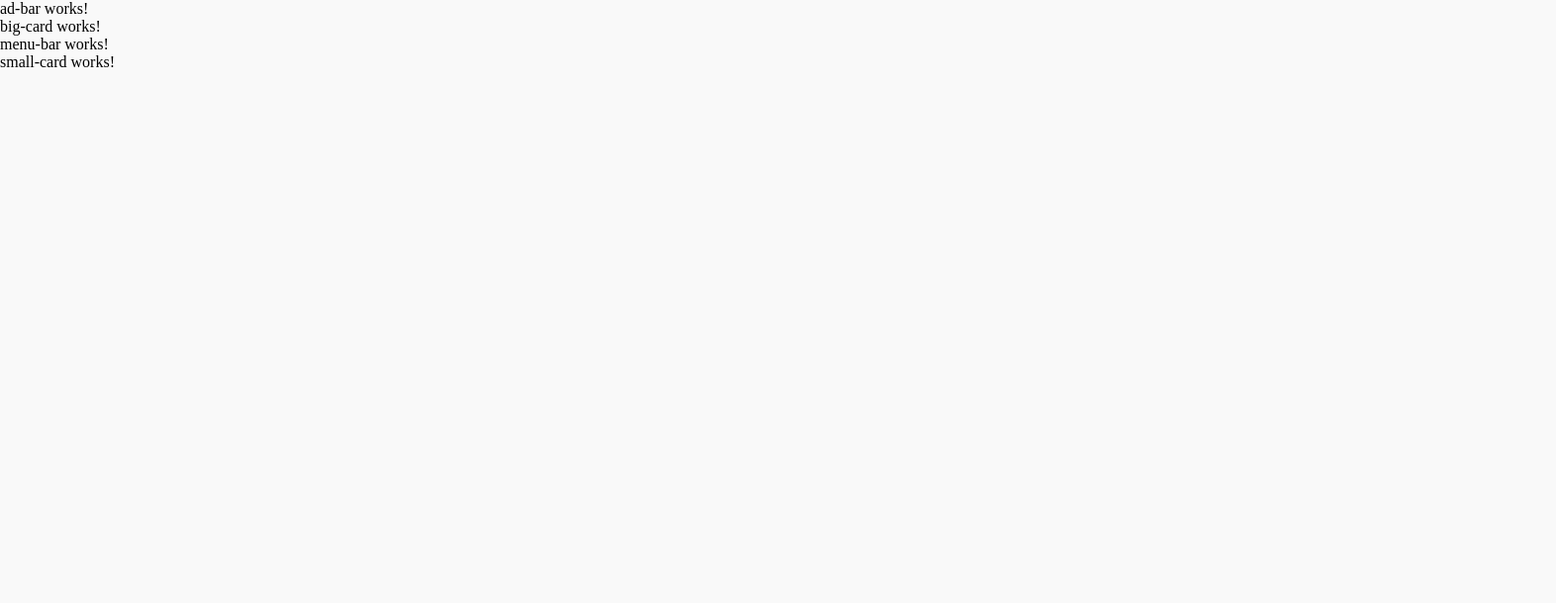
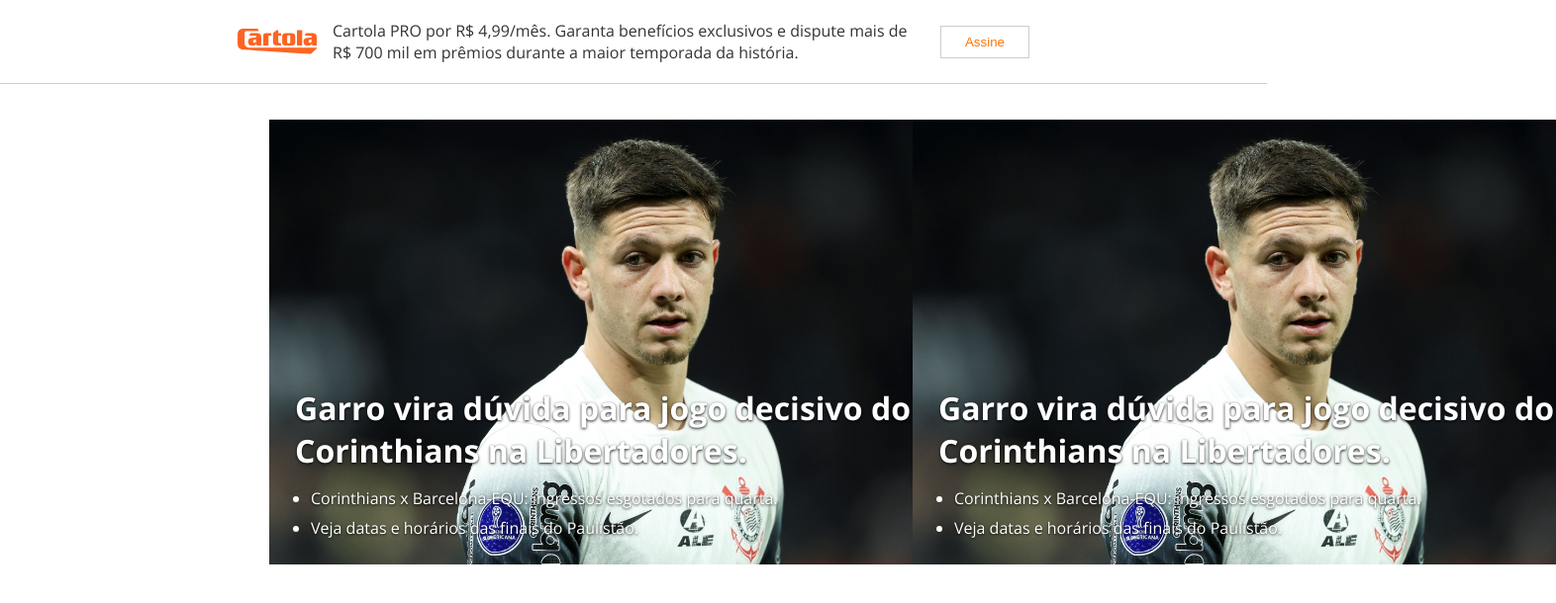
Before and after one commit to diegodemello/angular-blog, an Angular app: page / in a window 1280 px wide. Shown: the top 610 px of the page at 99% size, 1572 px wide, since content can reach past the window. Built offline with nearby package versions, Linux system fonts and the light colour scheme.

Commit message:
Estrutura e estilo do ad-bar e big-card.

```diff
--- a/src/app/app.component.css
+++ b/src/app/app.component.css
@@ -0,0 +1 @@
+@import url('https://fonts.googleapis.com/css2?family=Open+Sans:ital,wght@0,300..800;1,300..800&display=swap');
--- a/src/app/app.component.html
+++ b/src/app/app.component.html
@@ -1,5 +1,2 @@
+<app-home></app-home>
 <router-outlet></router-outlet>
-<app-ad-bar></app-ad-bar>
-<app-big-card></app-big-card>
-<app-menu-bar></app-menu-bar>
-<app-small-card></app-small-card>
--- a/src/app/app.module.ts
+++ b/src/app/app.module.ts
@@ -7,6 +7,7 @@
 import { AdBarComponent } from './components/ad-bar/ad-bar.component';
 import { BigCardComponent } from './components/big-card/big-card.component';
 import { SmallCardComponent } from './components/small-card/small-card.component';
+import { HomeComponent } from './pages/home/home.component';
 
 @NgModule({
   declarations: [
@@ -14,7 +15,8 @@
     MenuBarComponent,
     AdBarComponent,
     BigCardComponent,
-    SmallCardComponent
+    SmallCardComponent,
+    HomeComponent
   ],
   imports: [
     BrowserModule,
--- a/src/app/components/ad-bar/ad-bar.component.css
+++ b/src/app/components/ad-bar/ad-bar.component.css
@@ -0,0 +1,33 @@
+*{
+    background-color: white;
+}
+
+.container__ad-bar{
+    color: #333;
+    font-family: "Open Sans", sans-serif;
+    display: flex;
+    justify-content: center;
+    border-bottom: solid 1px #ccc;
+}
+
+.content{
+    padding-inline: 15rem;
+    margin-top: 20px;
+    margin-bottom: 20px;
+    display: flex;
+    align-items: center;
+}
+
+img{
+    width: 80px;
+    margin-right: 16px;
+}
+
+button{
+    margin-left: 16px;
+    padding: 8px;
+    border-style: none;
+    border: solid 1px #ccc;
+    color: #ff7400;
+    padding-inline: 24px;
+}
--- a/src/app/components/ad-bar/ad-bar.component.html
+++ b/src/app/components/ad-bar/ad-bar.component.html
@@ -1 +1,7 @@
-<p>ad-bar works!</p>
+<div class="container__ad-bar">
+    <div class="content">
+        <img src="../../../assets/cartola.svg" alt="Cartola">
+        <span>Cartola PRO por R$ 4,99/mês. Garanta benefícios exclusivos e dispute mais de R$ 700 mil em prêmios durante a maior temporada da história.</span>
+        <button>Assine</button>
+    </div>
+</div>
--- a/src/app/components/big-card/big-card.component.css
+++ b/src/app/components/big-card/big-card.component.css
@@ -0,0 +1,48 @@
+.container{
+    position: relative;
+    width: 650px;
+    height: 450px;
+    overflow: hidden;
+}
+
+img{
+    width: 100%;
+    height: 100%;
+    object-fit: cover;
+    position: absolute;
+    top: 0;
+    left: 0;
+    z-index: 0;
+    transition: .5s;
+}
+
+.content{
+    position: relative;
+    z-index: 1;
+    top: 60%;
+    left: 4%;
+    background: none;
+    color: white;
+    font-family: "Open Sans", sans-serif;
+    text-shadow: 0 1px 3px rgba(0, 0, 0, .9);
+}
+
+h1{
+    font-weight: 700;
+    margin-bottom: 16px;
+}
+ul{
+    margin-left: 16px;
+}
+
+li{
+    margin-bottom: 8px;
+}
+
+img:hover{
+    transform: scale(1.1);
+}
+
+.container{
+    cursor: pointer;
+}
--- a/src/app/components/big-card/big-card.component.html
+++ b/src/app/components/big-card/big-card.component.html
@@ -1 +1,12 @@
-<p>big-card works!</p>
+<div class="card">
+    <div class="container">
+        <img src="../../../assets/news-image-01.jpg" alt="">
+        <div class="content">
+            <h1>Garro vira dúvida para jogo decisivo do Corinthians na Libertadores.</h1>
+            <ul>
+                <li>Corinthians x Barcelona-EQU: ingressos esgotados para quarta.</li>
+                <li>Veja datas e horários das finais do Paulistão.</li>
+            </ul>
+        </div>
+    </div>
+</div>
--- /dev/null
+++ b/src/app/pages/home/home.component.css
@@ -0,0 +1,6 @@
+.articles__main{
+    display: flex;
+    justify-content: space-around;
+    margin-top: 36px;
+    margin-inline: 272px;
+}
--- /dev/null
+++ b/src/app/pages/home/home.component.html
@@ -0,0 +1,10 @@
+<app-ad-bar></app-ad-bar>
+<div class="articles">
+    <div class="articles__main">
+        <app-big-card></app-big-card>
+        <app-big-card></app-big-card>
+    </div>
+    <div class="articles__others">
+
+    </div>
+</div>
--- a/src/styles.css
+++ b/src/styles.css
@@ -2,5 +2,4 @@
     padding: 0;
     box-sizing: border-box;
     margin: 0;
-    background-color: #F9F9F9;
 }
```
Also changed, not shown: src/app/pages/home/home.component.ts (added, +10 -0 lines), src/assets/cartola.svg (added), src/assets/news-image-01.jpg (added).
